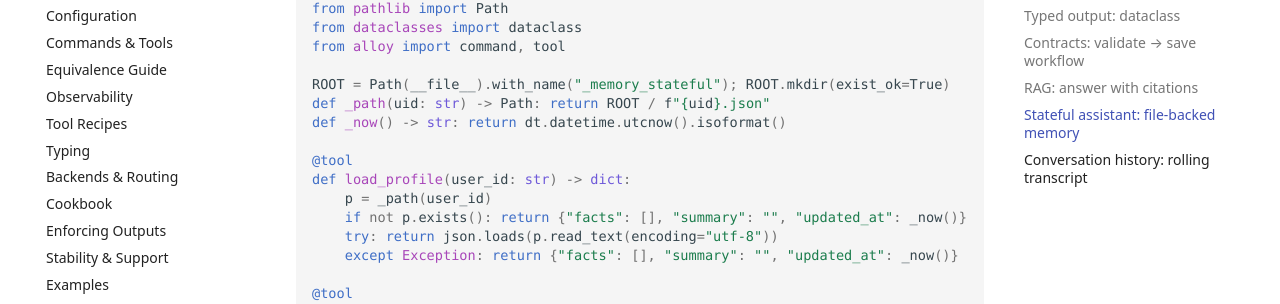
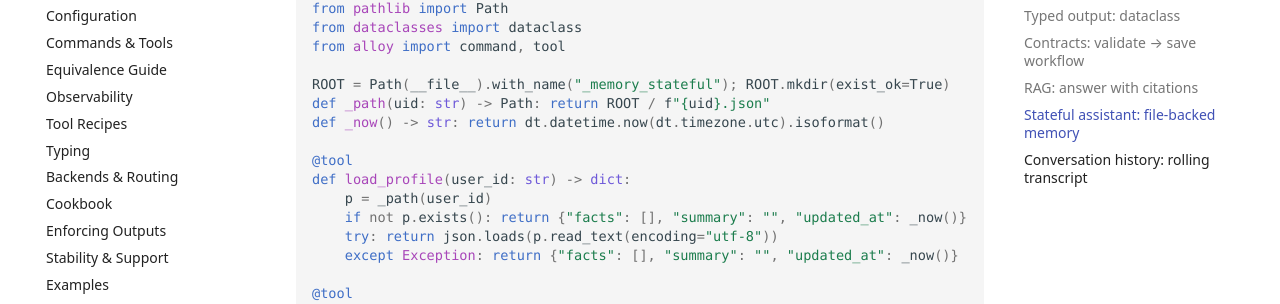
Before and after one commit to lydakis/alloy, an MkDocs documentation site: the page built from docs/flagship-examples.md, in a window 1280 px wide and 900 px high, scrolled down 3761 px. Shown: the part 146-450 px from the top of the window. Built offline with MkDocs 1.6.1 and Material for MkDocs 9.7.7, drawn with Linux system fonts in a browser that asks for light colours; comment, search, counter and statistics services are not loaded.

Commit message:
docs: use timezone-aware UTC in README and flagship; add quick offline demo tip to Quick Start

```diff
--- a/docs/flagship-examples.md
+++ b/docs/flagship-examples.md
@@ -185,7 +185,7 @@ from alloy import command, tool
 
 ROOT = Path(__file__).with_name("_memory_stateful"); ROOT.mkdir(exist_ok=True)
 def _path(uid: str) -> Path: return ROOT / f"{uid}.json"
-def _now() -> str: return dt.datetime.utcnow().isoformat()
+def _now() -> str: return dt.datetime.now(dt.timezone.utc).isoformat()
 
 @tool
 def load_profile(user_id: str) -> dict:
```
Also changed, not shown: README.md (+3 -1 lines).
